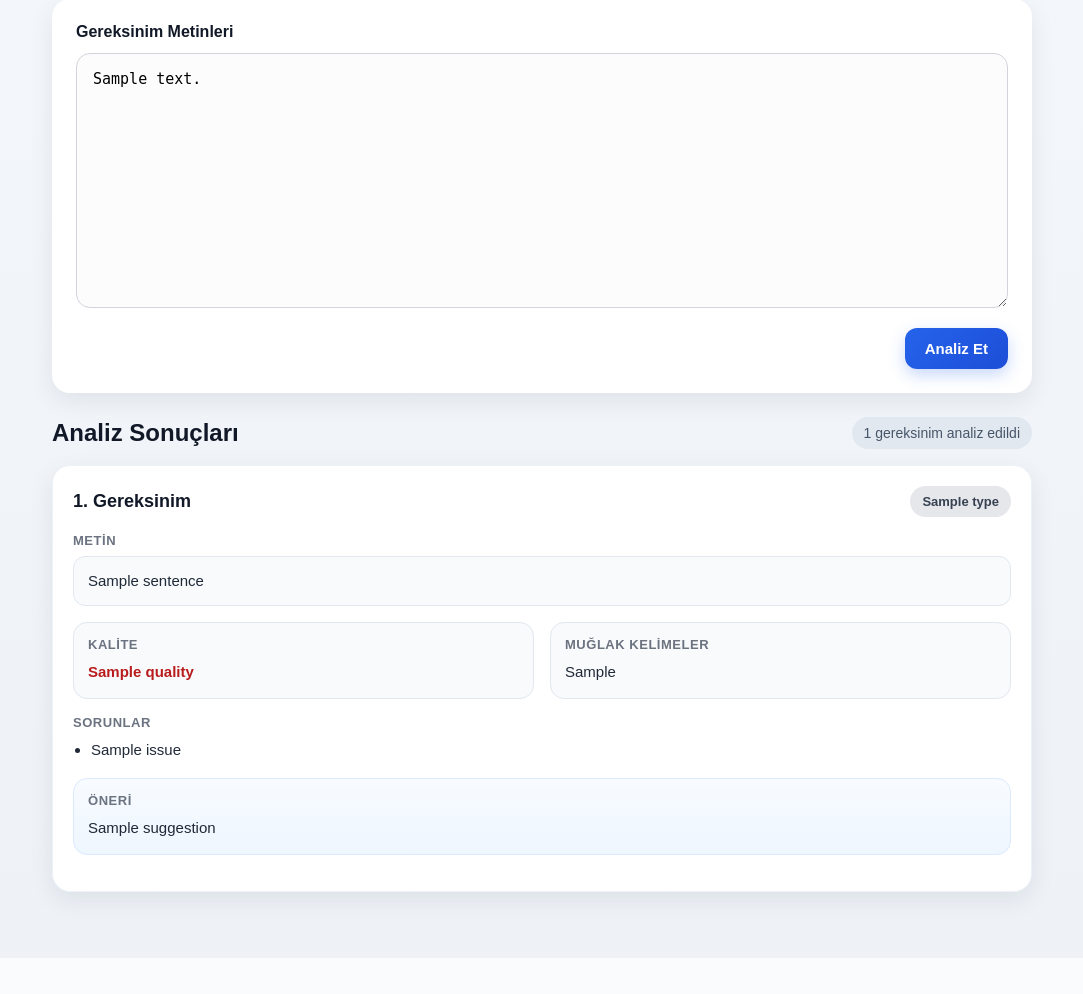
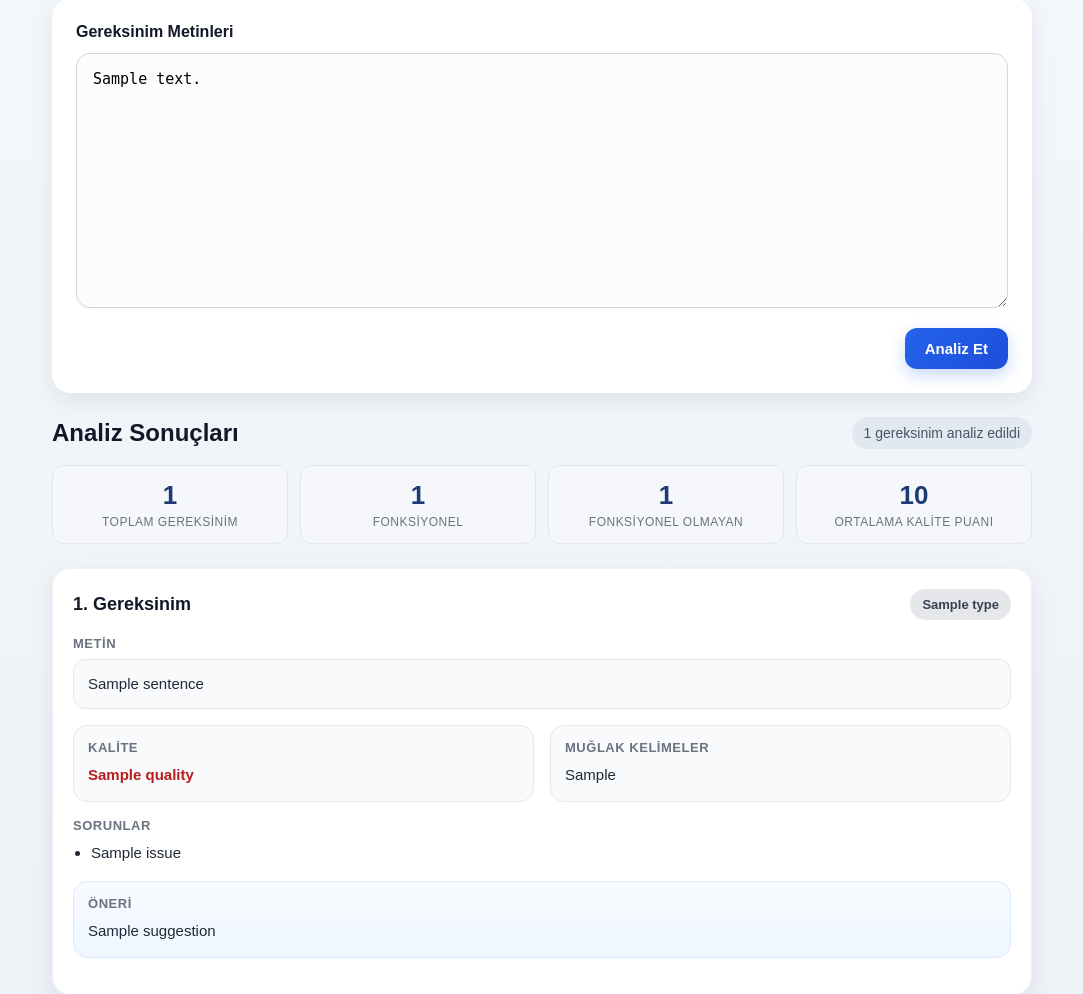
Before and after one commit to melistura/requirements-quality-analyzer, a FastAPI app: template app/templates/index.html in a window 1280 px wide. Shown: the part 187-1181 px from the top of the page, without its empty margins (98-1181 px from the left). Before the commit the page ends 1107 px from the top, so only its background shows below. Run offline with FastAPI, Linux system fonts and the light colour scheme; the template is opened without the code that fills it: most values are stand-ins (such as "Sample title", 1, 10 or a date in 2020).

Commit message:
Kod düzeltmeleri: ortalama kalite puanı, requirements.txt ve README güncellendi

```diff
--- a/app/analyzer.py
+++ b/app/analyzer.py
@@ -1,4 +1,5 @@
 import re
+
 
 def split_sentences(text: str):
     # Önce tüm metni normalize edelim
@@ -11,6 +12,7 @@ def split_sentences(text: str):
     sentences = [s.strip() for s in sentences if s.strip()]
 
     return sentences
+
 
 def classify_requirement(sentence: str):
     sentence_lower = sentence.lower()
@@ -50,9 +52,8 @@ def classify_requirement(sentence: str):
         "privacy",
         "maintainable",
         "maintainability",
-        "availability",
         "fault tolerant",
-        "interoperability"
+        "interoperability",
     ]
 
     constraint_keywords = [
@@ -78,7 +79,7 @@ def classify_requirement(sentence: str):
         "yalnızca",
         "sadece",
         "en az",
-        "en fazla"
+        "en fazla",
     ]
 
     fr_keywords = [
@@ -98,7 +99,6 @@ def classify_requirement(sentence: str):
         "hesapla",
         "doğrula",
         "gönder",
-        "al",
         "kaydet",
         "giriş yapabil",
         "çıkış yapabil",
@@ -119,13 +119,14 @@ def classify_requirement(sentence: str):
         "can upload",
         "can download",
         "can search",
-        "can filter"
+        "can filter",
     ]
 
     nfr_score = sum(1 for keyword in nfr_keywords if keyword in sentence_lower)
     constraint_score = sum(1 for keyword in constraint_keywords if keyword in sentence_lower)
     fr_score = sum(1 for keyword in fr_keywords if keyword in sentence_lower)
 
+    # Bu çalışmada kısıt ifadeleri fonksiyonel olmayan gereksinim kapsamında değerlendirilir.
     if constraint_score > 0:
         return "Non-Functional Requirement"
 
@@ -133,11 +134,10 @@ def classify_requirement(sentence: str):
         return "Non-Functional Requirement"
 
     if fr_score > 0:
-     return "Functional Requirement"
+        return "Functional Requirement"
 
+    # Hiçbir anahtar kelime eşleşmezse varsayılan olarak fonksiyonel gereksinim kabul edilir.
     return "Functional Requirement"
-
-
 
 
 def detect_ambiguity(sentence: str):
@@ -170,19 +170,25 @@ def detect_ambiguity(sentence: str):
         "efficient",
         "appropriate",
         "good",
-        "optimal",
-        "robust"
+        "robust",
     ]
 
-    found_words = [word for word in ambiguity_words if word in sentence.lower()]
+    sentence_lower = sentence.lower()
+    found_words = [word for word in ambiguity_words if word in sentence_lower]
     return found_words
+
+
+# Kalite seviyelerinin sayısal karşılıkları (ortalama puan hesabı için kullanılır)
+QUALITY_SCORES = {
+    "İyi": 100,
+    "Orta": 65,
+    "Düşük": 35,
+}
 
 
 def evaluate_quality(sentence: str, ambiguity_words: list):
     issues = []
     suggestions = []
-
-
 
     if ambiguity_words:
         issues.append("Muğlak ifade içeriyor.")
@@ -192,7 +198,9 @@ def evaluate_quality(sentence: str, ambiguity_words: list):
         issues.append("Cümle çok kısa olabilir.")
         suggestions.append("Gereksinim daha açıklayıcı biçimde yazılabilir.")
 
-    if "ve" in sentence.lower() and len(sentence.split()) > 8:
+    # "ve" bağlacını yalnızca ayrı bir kelime olarak ara (örn. "veri", "güvenli"
+    # gibi kelimelerin içindeki "ve" hece dizisi yanlış eşleşmeye yol açmasın).
+    if re.search(r"\bve\b", sentence.lower()) and len(sentence.split()) > 8:
         issues.append("Birden fazla gereksinim tek cümlede ifade edilmiş olabilir.")
         suggestions.append("Gereksinimler ayrı cümlelere bölünebilir.")
 
@@ -206,7 +214,8 @@ def evaluate_quality(sentence: str, ambiguity_words: list):
         quality = "Düşük"
         suggestion = " ; ".join(suggestions)
 
-    return quality, issues, suggestion
+    quality_score = QUALITY_SCORES[quality]
+    return quality, issues, suggestion, quality_score
 
 
 def analyze_requirements(text: str):
@@ -216,7 +225,7 @@ def analyze_requirements(text: str):
     for sentence in sentences:
         req_type = classify_requirement(sentence)
         ambiguity_words = detect_ambiguity(sentence)
-        quality, issues, suggestion = evaluate_quality(sentence, ambiguity_words)
+        quality, issues, suggestion, quality_score = evaluate_quality(sentence, ambiguity_words)
 
         results.append(
             {
@@ -224,6 +233,7 @@ def analyze_requirements(text: str):
                 "type": req_type,
                 "ambiguity_words": ambiguity_words,
                 "quality": quality,
+                "quality_score": quality_score,
                 "issues": issues,
                 "suggestion": suggestion,
             }
--- a/app/main.py
+++ b/app/main.py
@@ -18,8 +18,8 @@ async def home(request: Request):
         "index.html",
         {
             "results": None,
-            "input_text": ""
-        }
+            "input_text": "",
+        },
     )
 
 
@@ -30,23 +30,18 @@ async def analyze(request: Request, text: str = Form(...)):
     total_requirements = len(results)
 
     fr_count = sum(
-        1 for r in results
-        if r["type"] == "Functional Requirement"
-)
+        1 for r in results if r["type"] == "Functional Requirement"
+    )
+    nfr_count = sum(
+        1 for r in results if r["type"] == "Non-Functional Requirement"
+    )
 
-    nfr_count = sum(
-        1 for r in results
-        if r["type"] == "Non-Functional Requirement"
-)
-
+    # Ortalama kalite puanı, her gereksinimin quality_score değerinden hesaplanır.
     average_score = 0
     if total_requirements > 0:
         average_score = round(
-            sum(r.get("quality_score", 0) for r in results)
-            / total_requirements
-    )
-
-
+            sum(r.get("quality_score", 0) for r in results) / total_requirements
+        )
 
     return templates.TemplateResponse(
         request,
@@ -54,16 +49,9 @@ async def analyze(request: Request, text: str = Form(...)):
         {
             "results": results,
             "input_text": text,
-            "request": request,
-
-            "results": results,
-
             "total_requirements": total_requirements,
-
             "fr_count": fr_count,
-
             "nfr_count": nfr_count,
-
-            "average_score": average_score
-        }
+            "average_score": average_score,
+        },
     )
--- a/app/static/style.css
+++ b/app/static/style.css
@@ -278,3 +278,30 @@ button:hover {
         grid-template-columns: 1fr;
     }
 }
+/* ===== Özet istatistik kutuları (yeni eklendi) ===== */
+.summary-row {
+    display: flex;
+    flex-wrap: wrap;
+    gap: 12px;
+    margin: 16px 0 24px;
+}
+.summary-box {
+    flex: 1 1 120px;
+    background: #f5f7fb;
+    border: 1px solid #e3e8f0;
+    border-radius: 12px;
+    padding: 14px 16px;
+    text-align: center;
+}
+.summary-value {
+    font-size: 26px;
+    font-weight: 700;
+    color: #1f3b73;
+}
+.summary-label {
+    margin-top: 4px;
+    font-size: 12px;
+    color: #6b7280;
+    text-transform: uppercase;
+    letter-spacing: .04em;
+}
--- a/app/templates/index.html
+++ b/app/templates/index.html
@@ -37,10 +37,26 @@
                 <section class="results">
                     <div class="results-header">
                         <h2>Analiz Sonuçları</h2>
-                        <div class="results-header"></div>
+                        <span class="result-count">{{ results|length }} gereksinim analiz edildi</span>
+                    </div>
 
-
-                        <span class="result-count">{{ results|length }} gereksinim analiz edildi</span>
+                    <div class="summary-row">
+                        <div class="summary-box">
+                            <div class="summary-value">{{ total_requirements }}</div>
+                            <div class="summary-label">Toplam Gereksinim</div>
+                        </div>
+                        <div class="summary-box">
+                            <div class="summary-value">{{ fr_count }}</div>
+                            <div class="summary-label">Fonksiyonel</div>
+                        </div>
+                        <div class="summary-box">
+                            <div class="summary-value">{{ nfr_count }}</div>
+                            <div class="summary-label">Fonksiyonel Olmayan</div>
+                        </div>
+                        <div class="summary-box">
+                            <div class="summary-value">{{ average_score }}</div>
+                            <div class="summary-label">Ortalama Kalite Puanı</div>
+                        </div>
                     </div>
 
                     {% for item in results %}
```
Also changed, not shown: 1 other file.
